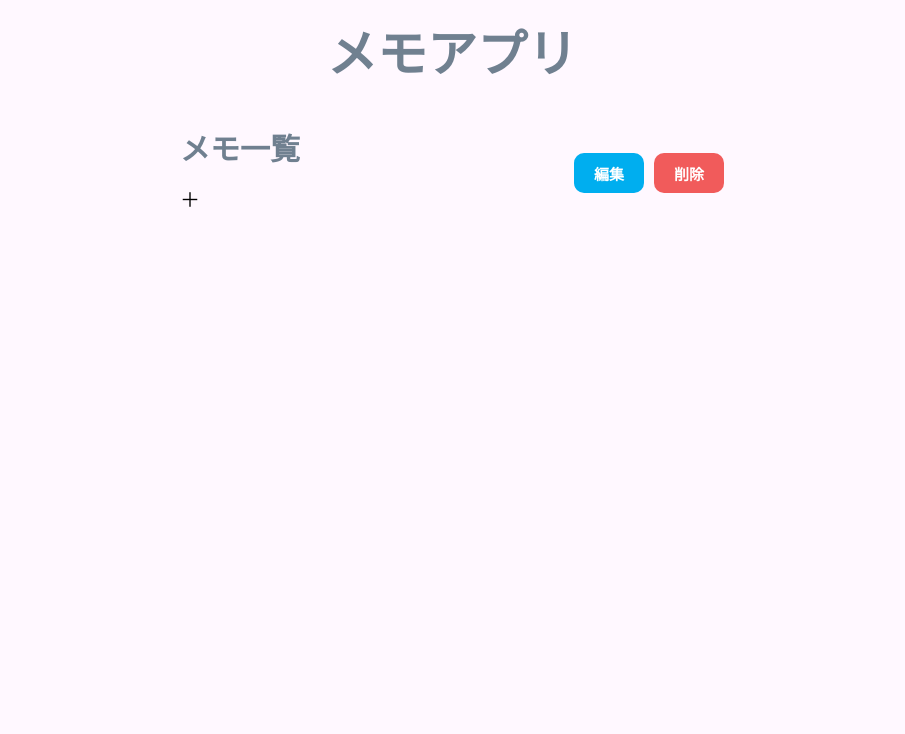
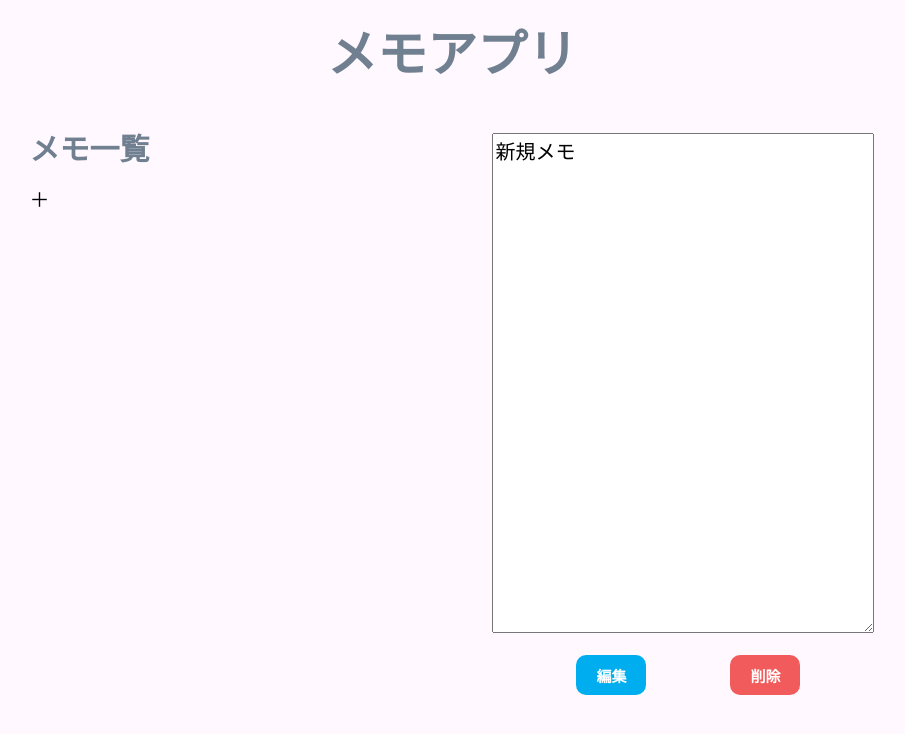
Before and after one commit to uchihiro04/memoapp-spa, a Vue app: page /memos/13b56b64-14df-4efa-8edf-567d80291c27 in a window 1280 px wide. Shown: the top 734 px of the page, without its empty margins (188-1093 px from the left). Built offline with nearby package versions, Linux system fonts and the light colour scheme.

Commit message:
新規作成画面と編集画面のコンポーネントを統合
同じコードが2回書かれている箇所が多かったため、新規作成画面と編集画面のコンポーネントを統合しました。

```diff
--- a/src/components/EditMemoForm.vue
+++ /dev/null
@@ -1,88 +0,0 @@
-<script setup>
-import MemoList from "./MemoList.vue";
-import { computed } from "vue";
-import { store } from "../store.js";
-import { useRouter, useRoute } from "vue-router";
-
-const route = useRoute();
-const router = useRouter();
-const editingMemo = computed(() => store.findMemo(route.params.id));
-
-function submitEditedMemo(event) {
-  event.preventDefault();
-  store.updateMemo(route.params.id);
-  router.push("/");
-}
-
-function submitDeletedMemo(event) {
-  event.preventDefault();
-  store.deleteMemo(route.params.id);
-  router.push("/");
-}
-</script>
-
-<template>
-  <div class="memo-container">
-    <MemoList />
-    <form class="memo-form">
-      <!--メモ削除時にeditingMemoがundefinedになることによってエラーが発生するため、v-ifを追加 -->
-      <textarea
-        v-if="editingMemo"
-        v-model="editingMemo.body"
-        cols="30"
-        rows="10"
-      ></textarea>
-      <div class="memoapp-button">
-        <button type="submit" @click="submitEditedMemo">編集</button>
-        <button class="delete-button" type="submit" @click="submitDeletedMemo">
-          削除
-        </button>
-      </div>
-    </form>
-  </div>
-</template>
-
-<style scoped>
-.memo-container {
-  display: flex;
-  align-items: flex-start;
-  justify-content: center;
-}
-
-.memo-form {
-  margin-top: 2.3rem;
-}
-
-textarea {
-  font-size: 2rem;
-  height: 50rem;
-}
-
-.memoapp-button {
-  display: flex;
-  justify-content: space-evenly;
-  margin-top: 2rem;
-}
-
-button {
-  background-color: #00aeef;
-  border: none;
-  border-radius: 10px;
-  color: #ffffff;
-  cursor: pointer;
-  font-size: 1.5rem;
-  font-weight: bold;
-  height: 4rem;
-  margin: 0 0 0 1rem;
-  padding: 0 2rem;
-  vertical-align: middle;
-}
-
-button:hover {
-  opacity: 0.8;
-}
-
-.delete-button {
-  background-color: #f15b5b;
-}
-</style>
--- a/src/components/MemoForm.vue
+++ b/src/components/MemoForm.vue
@@ -1,12 +1,28 @@
 <script setup>
 import MemoList from "./MemoList.vue";
 import { store } from "../store.js";
-import { useRouter } from "vue-router";
+import { computed } from "vue";
+import { useRouter, useRoute } from "vue-router";
+
+const route = useRoute();
 const router = useRouter();
+const editingMemo = computed(() => store.findMemo(route.params.id));
 
-function onSubmit(event) {
+function submitEditedMemo(event) {
   event.preventDefault();
-  store.add();
+  if (route.params.id) {
+    store.updateMemo(route.params.id);
+  } else {
+    store.add();
+  }
+  router.push("/");
+}
+
+function submitDeletedMemo(event) {
+  event.preventDefault();
+  if (route.params.id) {
+    store.deleteMemo(route.params.id);
+  }
   router.push("/");
 }
 </script>
@@ -15,9 +31,18 @@ function onSubmit(event) {
   <div class="memo-container">
     <MemoList />
     <form class="memo-form">
-      <textarea v-model="store.body" cols="30" rows="10"></textarea>
+      <textarea
+        v-if="editingMemo"
+        v-model="editingMemo.body"
+        cols="30"
+        rows="10"
+      ></textarea>
+      <textarea v-else v-model="store.body" cols="30" rows="10"> </textarea>
       <div class="memoapp-button">
-        <button type="submit" @click="onSubmit">保存</button>
+        <button type="submit" @click="submitEditedMemo">編集</button>
+        <button class="delete-button" type="submit" @click="submitDeletedMemo">
+          削除
+        </button>
       </div>
     </form>
   </div>
@@ -27,7 +52,9 @@ function onSubmit(event) {
 .memo-container {
   display: flex;
   align-items: flex-start;
-  justify-content: center;
+  width: 66%;
+  justify-content: space-between;
+  margin: 0 auto;
 }
 
 .memo-form {
--- a/src/components/MemoList.vue
+++ b/src/components/MemoList.vue
@@ -19,10 +19,6 @@ h2 {
   color: #708090;
   font-size: 3rem;
   font-weight: bold;
-}
-
-.memo-list-container {
-  width: 30%;
 }
 
 ul {
--- a/src/router/index.js
+++ b/src/router/index.js
@@ -15,7 +15,7 @@ const router = createRouter({
     {
       path: "/memos/new",
       name: "new",
-      component: () => import("../views/NewMemoView.vue"),
+      component: () => import("../views/EditMemoView.vue"),
     },
     {
       path: "/memos/:id",
--- a/src/views/EditMemoView.vue
+++ b/src/views/EditMemoView.vue
@@ -1,5 +1,5 @@
 <script setup>
-import EditMemoForm from "../components/EditMemoForm.vue";
+import EditMemoForm from "../components/MemoForm.vue";
 </script>
 
 <template>
--- a/src/views/HomeView.vue
+++ b/src/views/HomeView.vue
@@ -12,6 +12,7 @@ import MemoList from "../components/MemoList.vue";
 .memoapp-container {
   display: flex;
   justify-content: center;
+  width: 68%;
 }
 
 .memo-list-container {
--- a/src/views/NewMemoView.vue
+++ /dev/null
@@ -1,7 +0,0 @@
-<script setup>
-import NewMemoForm from "../components/MemoForm.vue";
-</script>
-
-<template>
-  <NewMemoForm />
-</template>
```
